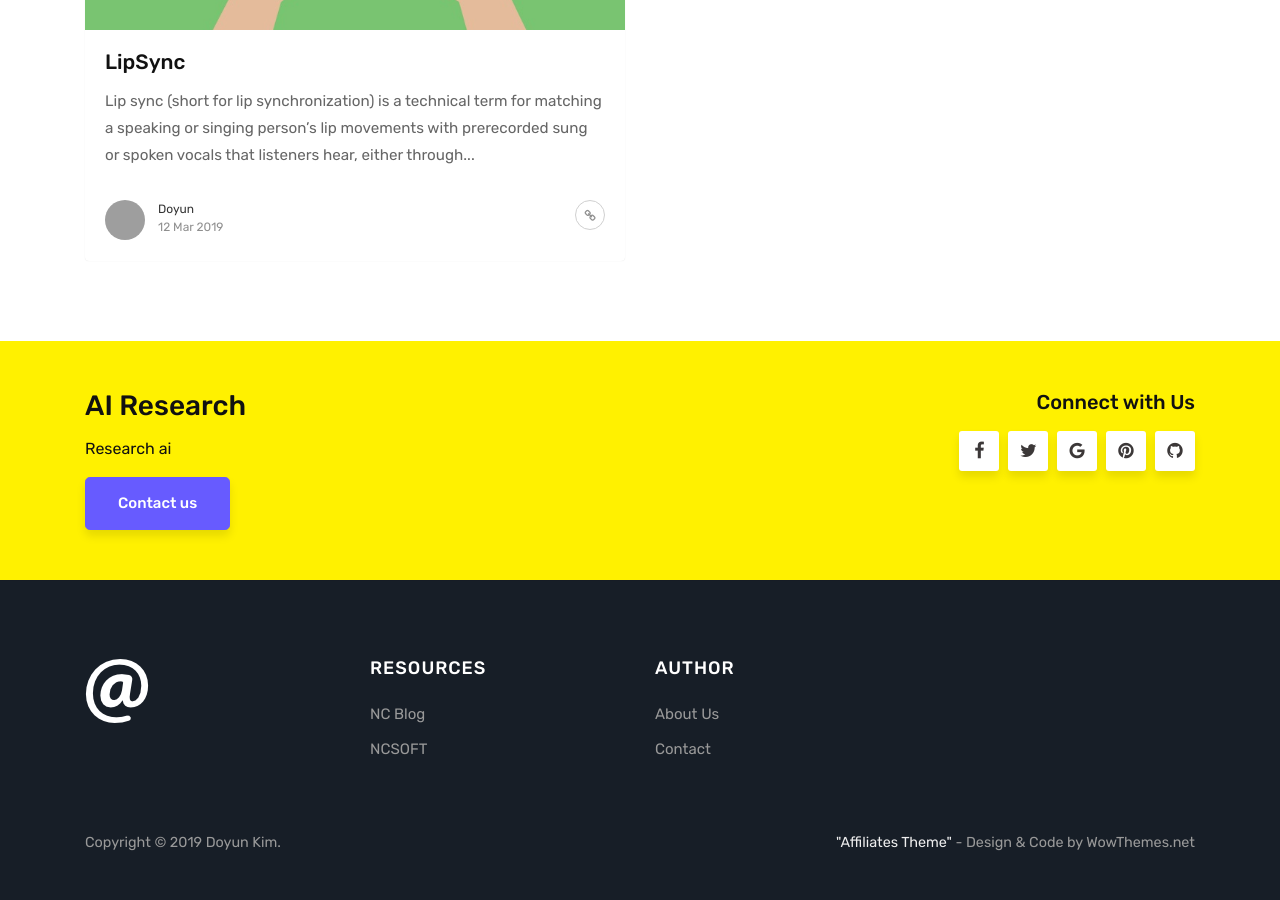
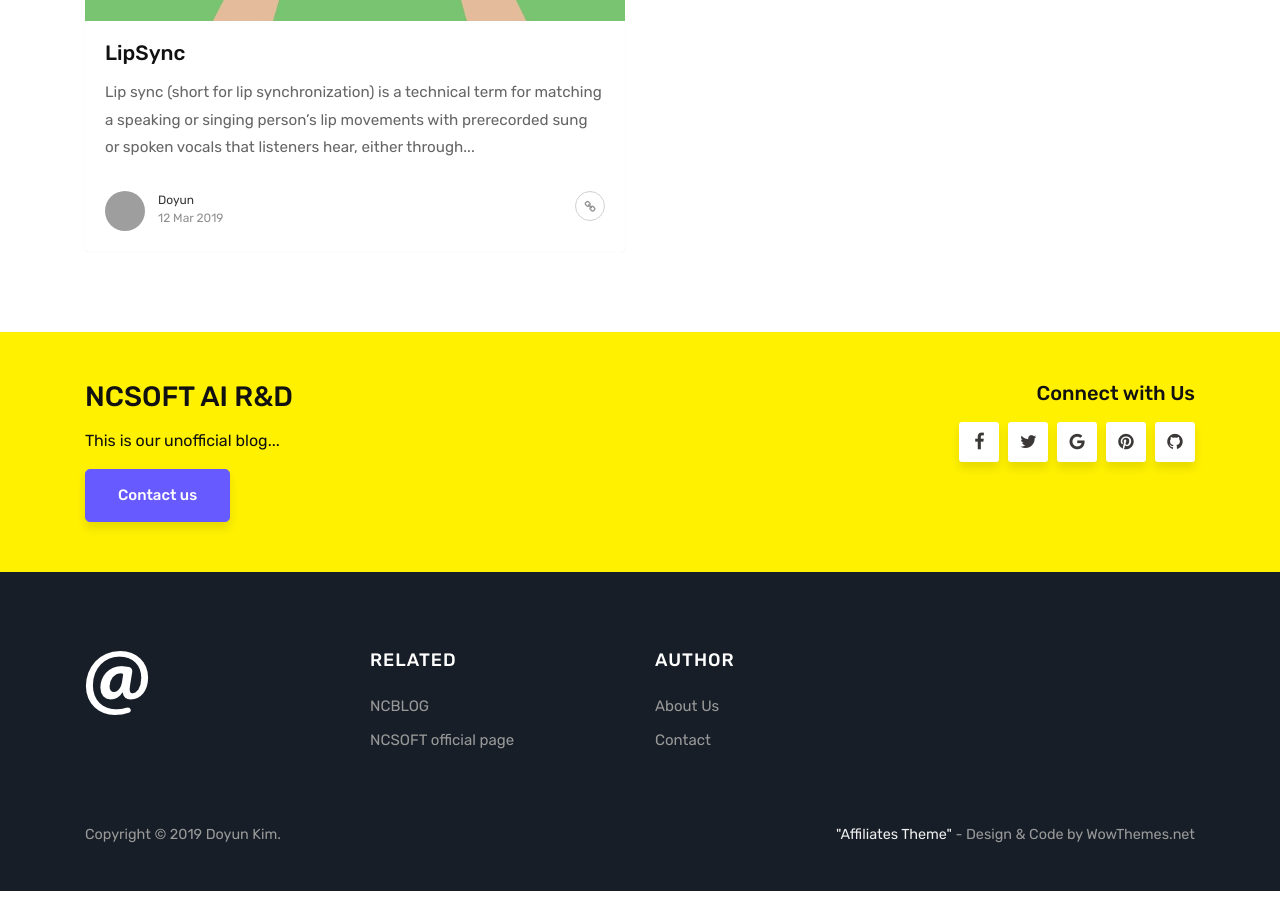
Before and after one commit to dykim-nc/dykim-nc.github.io, a Jekyll site: the page built from index.html, in a window 1280 px wide and 900 px high, scrolled down 2104 px. Built offline with Jekyll 4.4.1, drawn with Linux system fonts in a browser that asks for light colours; the list of posts is cut into pages by our own code; some of the changed text lies outside the part shown; grey boxes are pictures that could not be loaded.

Commit message:
change logo

```diff
--- a/_config.yml
+++ b/_config.yml
@@ -1,15 +1,15 @@
 # Site
-name: "NCAI"
-title: "NCAI"
-description: "Unofficial Blogging"
-meta_description: "Unofficial Blogging"
+name: "NC AI Blog"
+title: "NC AI Blog"
+description: "Unofficial Blog"
+meta_description: "Unofficial Blog"
 logo: 'assets/images/logo.png'
 favicon: 'assets/images/favicon.ico'
-paginate: 12
+paginate: 10
 baseurl: ''
 email: 'maybedy@ncsoft.com'
-google_analytics: ''
-disqus: 'nc-ai'
+# google_analytics: ''
+# disqus: 'nc-ai'
 
 # Authors
 authors:
--- a/_layouts/default.html
+++ b/_layouts/default.html
@@ -40,7 +40,8 @@
 
         <!-- Begin Logo -->
         <a class="navbar-brand" href="{{ site.baseurl }}/">
-        <img src="{{ site.baseurl }}/{{ site.logo }}" alt="{{ site.name }}">
+        <h3>NC AI BLOG (...unofficial)</h3>
+        <!-- <img src="{{ site.baseurl }}/{{ site.logo }}" alt="{{ site.name }}"> -->
         </a>
         <!-- End Logo -->
 
@@ -114,17 +115,17 @@
         <div class="container">
             <div class="row justify-content-center">
                 <div class="col-md-8">
-                    <h3>AI Research</h3>
-                    <p>Research ai</p>
+                    <h3>NCSOFT AI R&D</h3>
+                    <p>This is our unofficial blog...</p>
                     <a class="btn btn-primary btn-lg" href="#">Contact us</a>
                 </div>
                 <div class="col-md-4 text-right footersocial">
                     <h5>Connect with Us</h5>
                     <i class="fa fa-facebook"></i>
                     <i class="fa fa-twitter"></i>
-                        <i class="fa fa-google"></i>
-                     <i class="fa fa-pinterest"></i>
-                     <i class="fa fa-github"></i>
+                    <i class="fa fa-google"></i>
+                    <i class="fa fa-pinterest"></i>
+                    <i class="fa fa-github"></i>
                 </div>
             </div>
         </div>
@@ -145,10 +146,10 @@
 
                 <div class="col-sm-3">
                 <div class="footer-widget">
-                <h5 class="title">Resources</h5>
+                <h5 class="title">Related</h5>
                 <ul>
-                <li><a target="_blank" href="http://blog.ncsoft.com">NC Blog</a></li>
-                <li><a target="blank" href="http://www.ncsoft.com">NCSOFT</a></li>
+                <li><a target="_blank" href="http://blog.ncsoft.com">NCBLOG</a></li>
+                <li><a target="blank" href="http://www.ncsoft.com">NCSOFT official page</a></li>
                 </ul>
                 </div>
 		        </div>
@@ -157,7 +158,7 @@
                 <div class="footer-widget">
                 <h5 class="title">Author</h5>
                 <ul>
-                <li><a href="#">About Us</a></li>
+                <li><a href="{{ site.baseurl }}/about">About Us</a></li>
                 <li><a href="#">Contact</a></li>
                 </ul>
                 </div>
```
